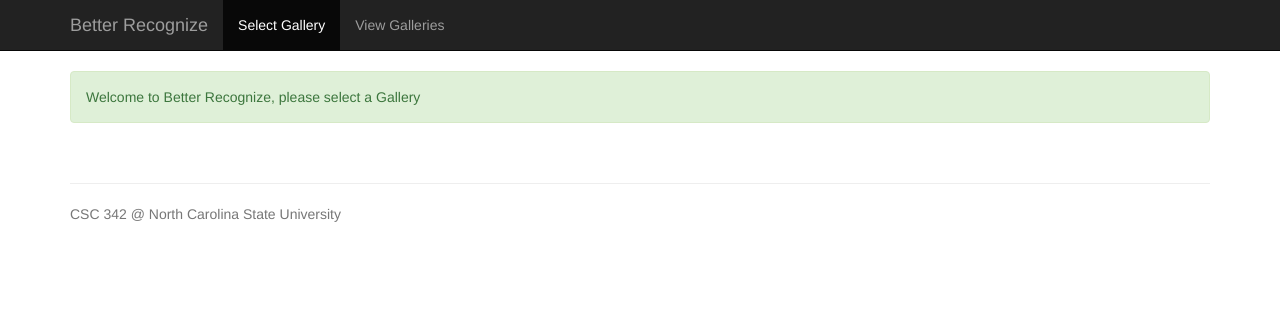
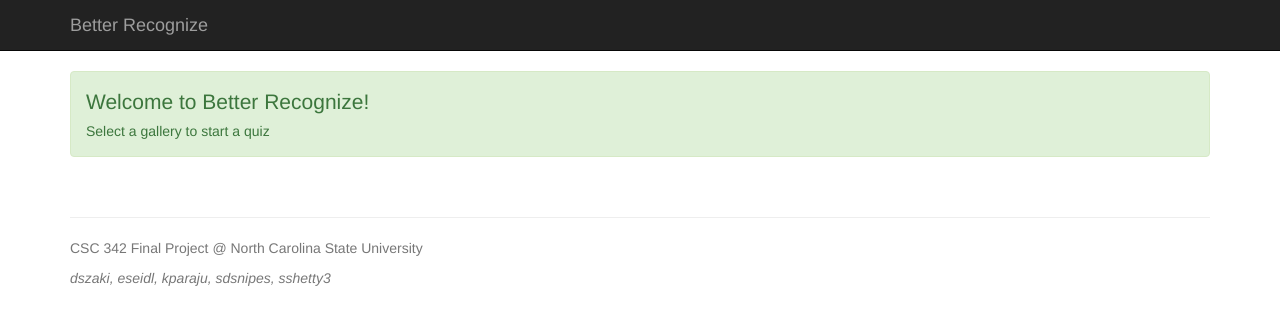
Before and after one commit to NCSUWebClass/fall14-recognize3, a PHP site: page /Team3-Recognize/Team3-Frontend/php/home.php in a window 1280 px wide. Shown: the top 325 px of the page. Run offline with PHP 8.4, Linux system fonts and the light colour scheme; data that the repository does not hold is empty.

Commit message:
Little stupid frontend crap

```diff
--- a/Team3-Frontend/content/footer.html
+++ b/Team3-Frontend/content/footer.html
@@ -2,7 +2,8 @@
 <footer class="footer">
   <div class="container">
     <hr>
-    <p class="text-muted">CSC 342 @ North Carolina State University</p>
+    <p class="text-muted">CSC 342 Final Project @ North Carolina State University</p>
+    <p class="text-muted"><i>dszaki, eseidl, kparaju, sdsnipes, sshetty3</i></p>
   </div>
 </footer>
 
--- a/Team3-Frontend/content/header.html
+++ b/Team3-Frontend/content/header.html
@@ -26,8 +26,6 @@
       </div>
       <div id="navbar" class="collapse navbar-collapse">
         <ul class="nav navbar-nav">
-          <li class=<?php echo getActivePage("Home", $active_title); ?>><a href="../php/home.php">Select Gallery</a></li>
-          <li class=<?php echo getActivePage("Gallery", $active_title); ?>><a href="../php/gallery.php">View Galleries</a></li>
         </ul>
       </div>
     </div>
--- a/Team3-Frontend/content/home.html
+++ b/Team3-Frontend/content/home.html
@@ -1,5 +1,8 @@
 <div class="container">
-  <div class="alert alert-success" role="alert">Welcome to Better Recognize, please select a Gallery</div>
+  <div class="alert alert-success" role="alert">
+    <p class="lead">Welcome to Better Recognize!</p>
+    <p>Select a gallery to start a quiz</p>
+  </div>
 </div>
 
 <div class="container">
--- a/Team3-Frontend/content/question.html
+++ b/Team3-Frontend/content/question.html
@@ -1,3 +1,3 @@
 <div class="container">
-  <h2>Questions for Gallery <?php echo $id ?></h2>
+  <h2>Questions for Gallery <? get_question();?></h2>
 </div>
--- a/Team3-Frontend/php/home.php
+++ b/Team3-Frontend/php/home.php
@@ -10,14 +10,13 @@ function get_galleries(){
     echo $gallery['id'];
     echo "\" class=\"list-group-item\">";
     echo "<span class=\"badge\">";
-    echo "10"; //$gallery['count'];
+    echo "10 Questions"; //$gallery['count'] . " Questions";
     echo "</span>";
-    echo $gallery['name']. ": " . $gallery['description'];
+    echo "<b>" . $gallery['name']. ":</b> " . $gallery['description'];
     echo "</a>";
     echo "\n";
   }
 }
-
 
 include './header.php';
 include '../content/header.html';
--- a/Team3-Frontend/php/question.php
+++ b/Team3-Frontend/php/question.php
@@ -1,6 +1,10 @@
 <?php
 $active_title = "Question";
-$id = htmlspecialchars($_GET["id"]);
+$id = htmlspecialchars($_GET["id"]); // Gallery ID
+
+function get_question(){
+
+}
 
 include './header.php';
 include '../content/header.html';
```
Also changed, not shown: Team3-Frontend/php/gallery.php (deleted, +0 -8 lines), Team3-Frontend/content/gallery.html (deleted).
